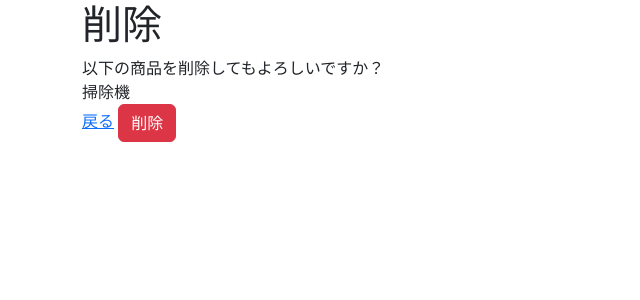
After one commit to hmakino8/Python_practice, a Django app: page /crud/delete/2 in a window 1280 px wide. The commit adds this page. Shown: the top 300 px of the page, without its empty margins (0-640 px from the left). Run offline with Django 4.2, Linux system fonts and the light colour scheme; data comes from the database, SQL or seed files in the repository; both versions use the stored data as it was after the commit.

Commit message:
✨ 削除機能を実装

```diff
--- /dev/null
+++ b/django/myvenv/myproject/crud/templates/crud/product_confirm_delete.html
@@ -0,0 +1,13 @@
+{% extends "base.html" %}
+{% block content %}
+  <h1>削除</h1>
+  <form method="post">
+    {% csrf_token %}
+    以下の商品を削除してもよろしいですか？
+    <br>
+    {{ object }}
+    <br>
+    <a href="{% url 'list' %}">戻る</a>
+    <input type="submit" class="btn btn-danger" value="削除">
+  </form>
+{% endblock %}
--- a/django/myvenv/myproject/crud/templates/crud/product_list.html
+++ b/django/myvenv/myproject/crud/templates/crud/product_list.html
@@ -21,6 +21,8 @@
         <td>
           <button class="btn btn-primary"
                   onclick="location.href='{% url 'edit' pk=product.pk %}'">編集</button>
+          <button class="btn btn-danger"
+                  onclick="location.href='{% url 'delete' pk=product.pk %}'">削除</button>
         </td>
       </tr>
     {% endfor %}
--- a/django/myvenv/myproject/crud/views.py
+++ b/django/myvenv/myproject/crud/views.py
@@ -1,6 +1,7 @@
 from django.shortcuts import render
 from django.views.generic import TemplateView, ListView
-from django.views.generic.edit import CreateView, UpdateView
+from django.views.generic.edit import CreateView, UpdateView, DeleteView
+from django.urls import reverse_lazy
 from .models import Product  # .modelsとすることで、同じディレクトリにあるmodels.pyを参照
 
 
@@ -35,3 +36,8 @@ class ProductUpdateView(UpdateView):
     model = Product
     fields = '__all__'
     template_name_suffix = '_update_form'
+
+
+class ProductDeleteView(DeleteView):
+    model = Product
+    success_url = reverse_lazy('list')
--- a/django/myvenv/myproject/myproject/urls.py
+++ b/django/myvenv/myproject/myproject/urls.py
@@ -23,4 +23,5 @@ urlpatterns = [
     path('crud/', views.ProductListView.as_view(), name='list'),
     path('crud/new/', views.ProductCreateView.as_view(), name="new"),
     path('crud/edit/<int:pk>', views.ProductUpdateView.as_view(), name="edit"),
+    path('crud/delete/<int:pk>', views.ProductDeleteView.as_view(), name="delete"),
 ]
```
Also changed, not shown: django/myvenv/myproject/db.sqlite3.
